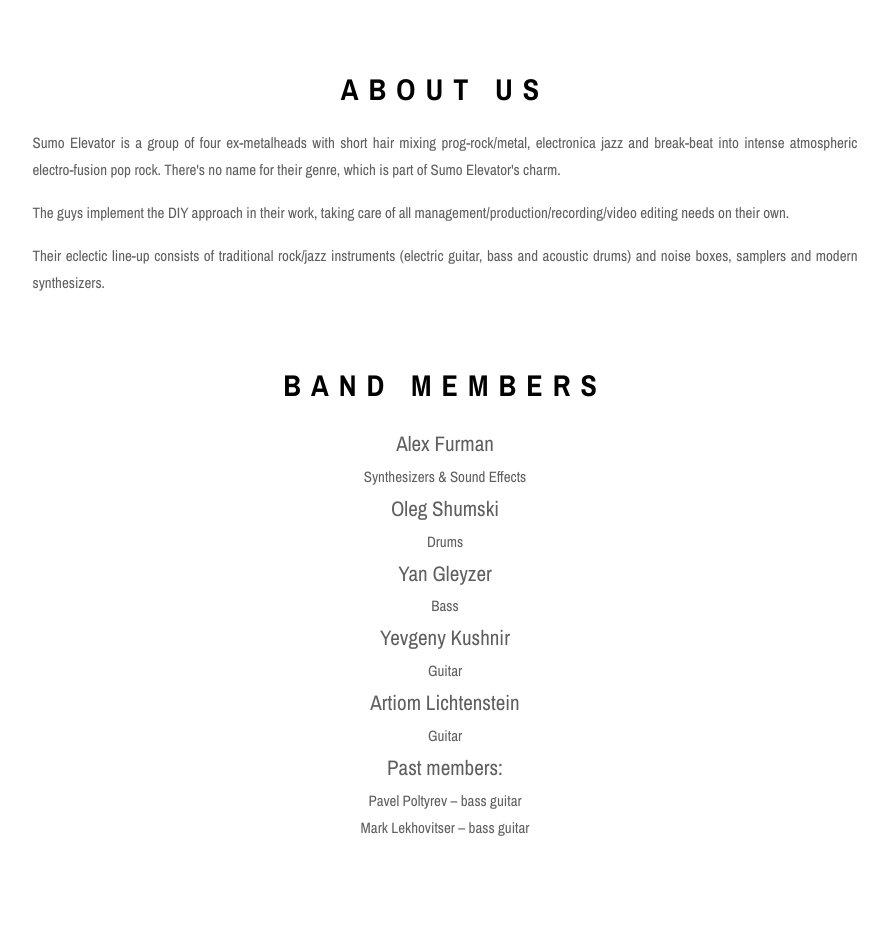
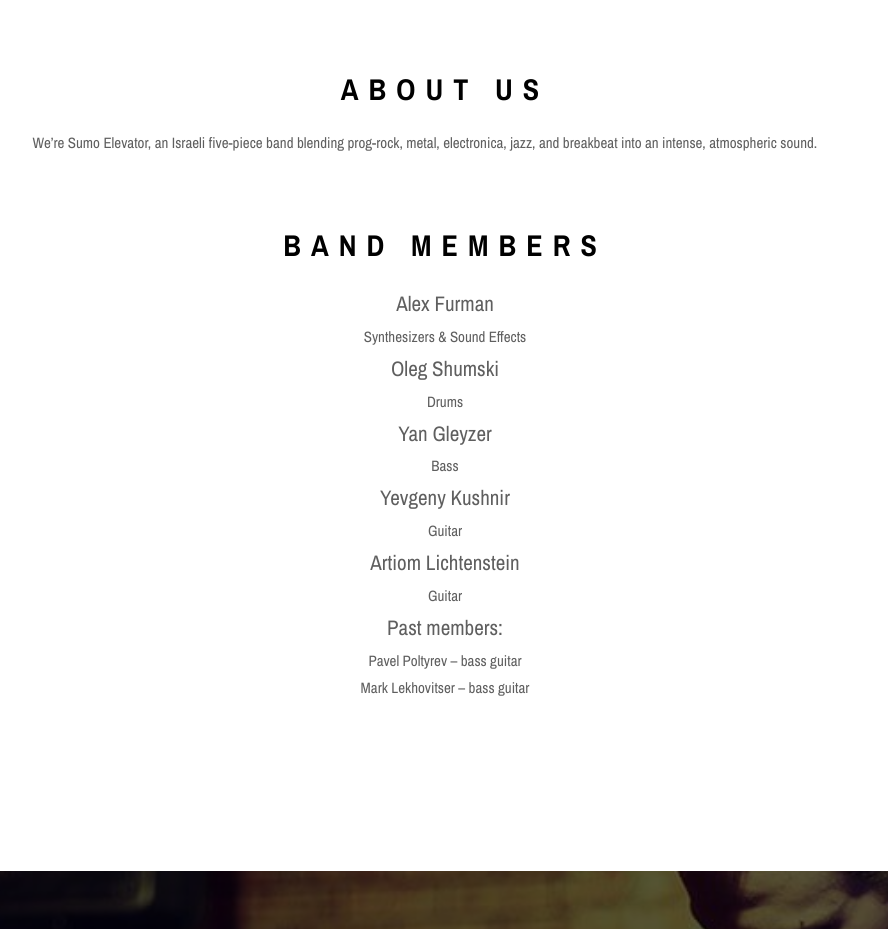
Before and after one commit to clonyara/sumo-elevator-site, a plain HTML site: page index.html in a window 1280 px wide. Shown: the part 980-1909 px from the top of the page, without its empty margins (195-1083 px from the left). Drawn offline with nearby package versions, Linux system fonts and the light colour scheme.

Commit message:
update bio

```diff
--- a/index.html
+++ b/index.html
@@ -295,9 +295,9 @@
             <div class="row justify-content-center">
                 <div class="col-12 col-lg-9">
                     <div class="about-text mb-70">
-                        <p>Sumo Elevator is a group of four ex-metalheads with short hair mixing prog-rock/metal, electronica jazz and break-beat into intense atmospheric electro-fusion pop rock. There's no name for their genre, which is part of Sumo Elevator's charm.</p>
-                        <p>The guys implement the DIY approach in their work, taking care of all management/production/recording/video editing needs on their own.</p>
-                        <p>Their eclectic line-up consists of traditional rock/jazz instruments (electric guitar, bass and acoustic drums) and noise boxes, samplers and modern synthesizers. </p>
+                        <p>
+                        We’re Sumo Elevator, an Israeli five-piece band blending prog-rock, metal, electronica, jazz, and breakbeat into an intense, atmospheric sound.
+                        </p>
                     </div>
                 </div>
             </div>
```
